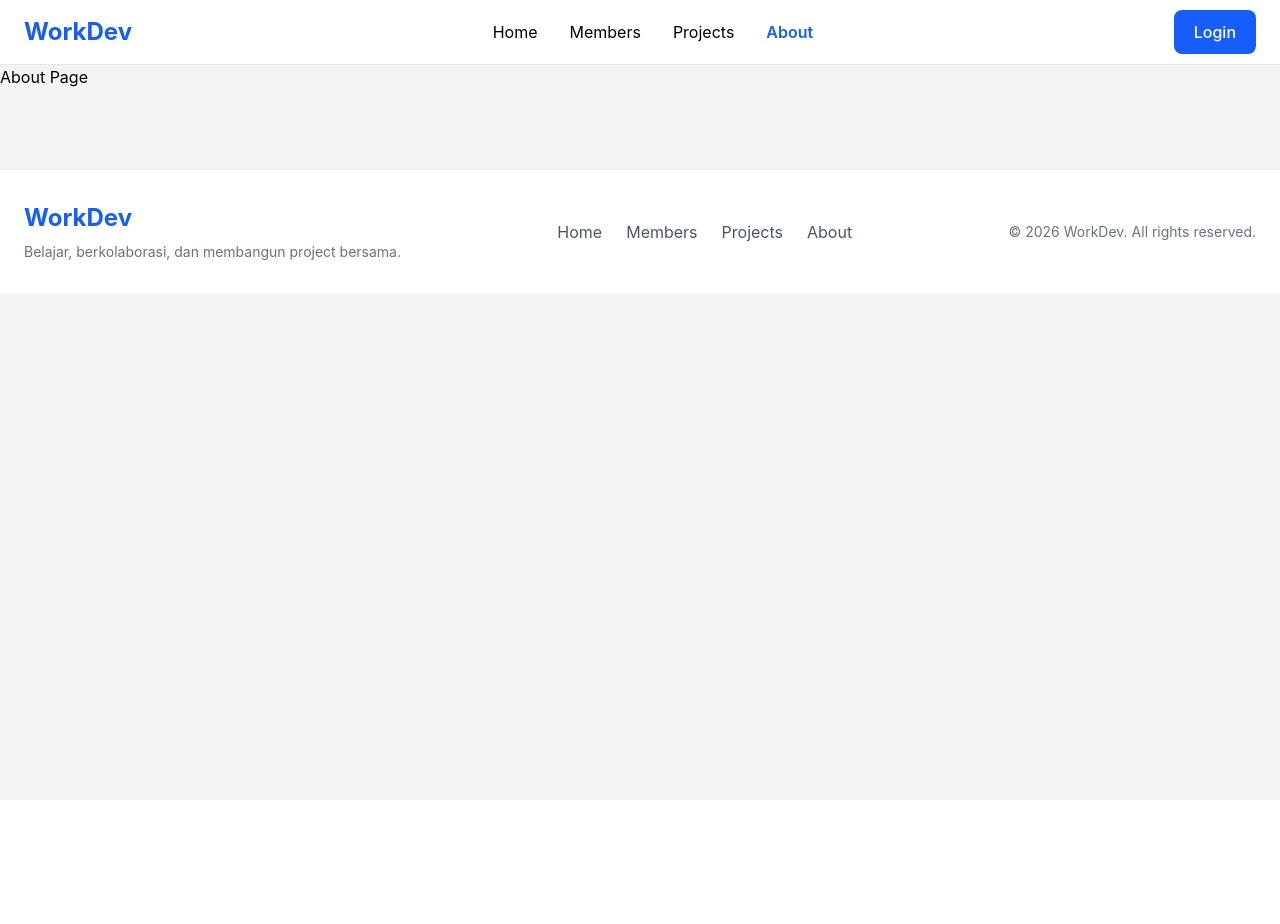
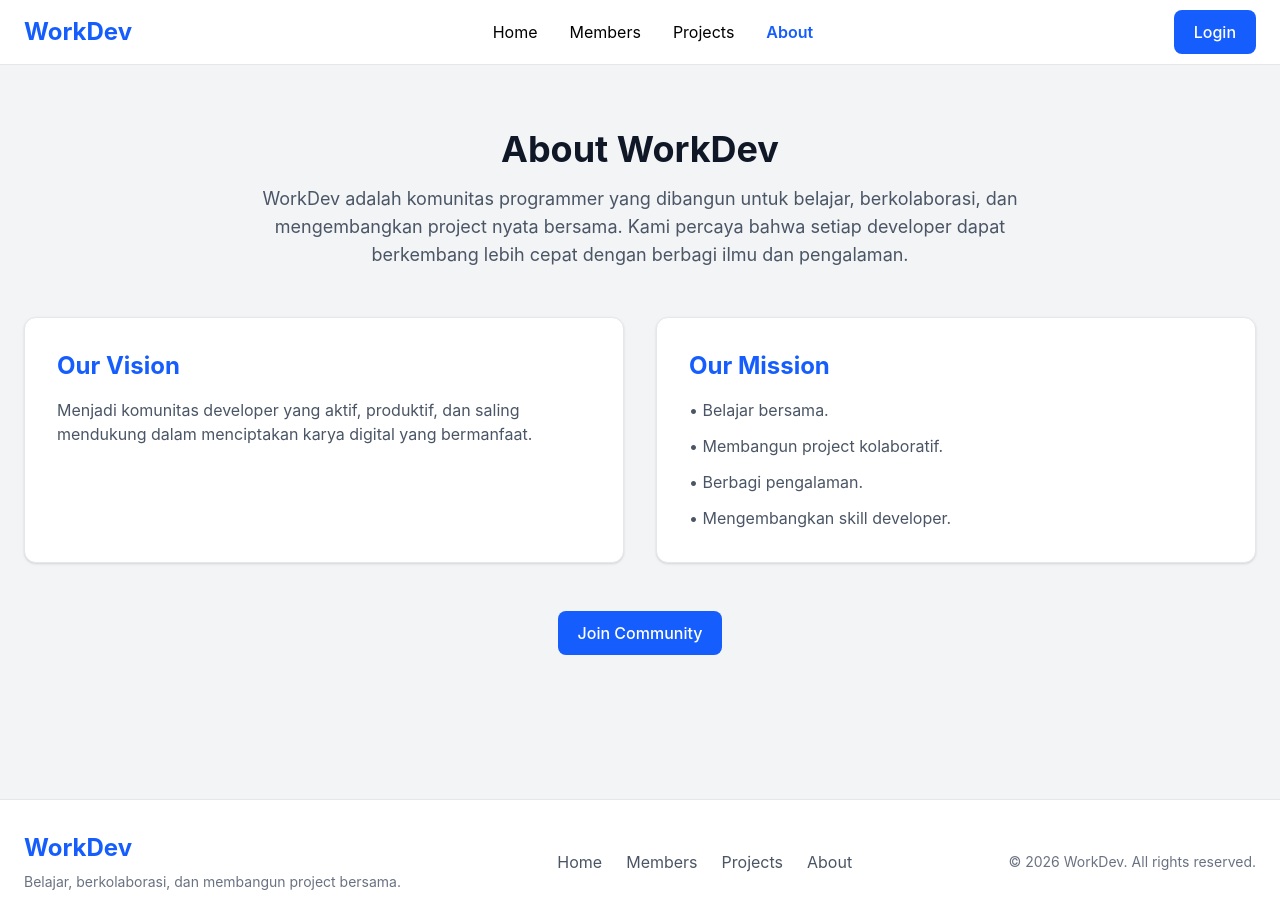
Before and after one commit to Squarepants23/WorkDev, a React (Vite) app in the folder client/: page /about in a window 1280 px wide. Before the commit the page ends 800 px from the top, so only its background shows below. Built offline with nearby package versions, Linux system fonts and the light colour scheme.

Commit message:
feat(frontend): add about page and project detail rounting

```diff
--- a/client/src/pages/AboutPage.tsx
+++ b/client/src/pages/AboutPage.tsx
@@ -1,5 +1,53 @@
+import Container from "../components/Container/Container";
+import Button from "../components/Button/Button";
+
 function AboutPage() {
-  return <h1>About Page</h1>;
+  return (
+    <Container>
+      <section className="py-16">
+        <h1 className="mb-4 text-center text-4xl font-bold text-gray-900">
+          About WorkDev
+        </h1>
+
+        <p className="mx-auto mb-12 max-w-3xl text-center text-lg text-gray-600">
+          WorkDev adalah komunitas programmer yang dibangun untuk belajar,
+          berkolaborasi, dan mengembangkan project nyata bersama. Kami percaya
+          bahwa setiap developer dapat berkembang lebih cepat dengan berbagi
+          ilmu dan pengalaman.
+        </p>
+
+        <div className="grid gap-8 md:grid-cols-2">
+          <div className="rounded-xl border border-gray-200 bg-white p-8 shadow-sm">
+            <h2 className="mb-4 text-2xl font-bold text-blue-600">
+              Our Vision
+            </h2>
+
+            <p className="text-gray-600">
+              Menjadi komunitas developer yang aktif, produktif, dan saling
+              mendukung dalam menciptakan karya digital yang bermanfaat.
+            </p>
+          </div>
+
+          <div className="rounded-xl border border-gray-200 bg-white p-8 shadow-sm">
+            <h2 className="mb-4 text-2xl font-bold text-blue-600">
+              Our Mission
+            </h2>
+
+            <ul className="space-y-3 text-gray-600">
+              <li>• Belajar bersama.</li>
+              <li>• Membangun project kolaboratif.</li>
+              <li>• Berbagi pengalaman.</li>
+              <li>• Mengembangkan skill developer.</li>
+            </ul>
+          </div>
+        </div>
+
+        <div className="mt-12 flex justify-center">
+          <Button>Join Community</Button>
+        </div>
+      </section>
+    </Container>
+  );
 }
 
 export default AboutPage;
--- a/client/src/pages/HomePage.tsx
+++ b/client/src/pages/HomePage.tsx
@@ -1,3 +1,4 @@
+import { Link } from "react-router-dom";
 import Container from "../components/Container/Container";
 import Button from "../components/Button/Button";
 import Stats from "../components/Stats/Stats";
@@ -25,11 +26,15 @@ function HomePage() {
         </p>
 
         <div className="flex flex-wrap justify-center gap-4">
+         <Link to="/members">
           <Button>Explore Members</Button>
+         </Link>
 
+         <Link to="/projects">
           <button className="rounded-lg border border-gray-300 px-5 py-2.5 font-medium transition hover:bg-gray-100">
             View Projects
           </button>
+         </Link>
         </div>
       </section>
 
--- /dev/null
+++ b/client/src/pages/ProjectDetailPage.tsx
@@ -0,0 +1,20 @@
+import { useParams } from "react-router-dom";
+import Container from "../components/Container/Container";
+
+function ProjectDetailPage() {
+  const { id } = useParams();
+
+  return (
+    <Container>
+      <section className="py-16">
+        <h1 className="text-4xl font-bold">Project #{id}</h1>
+
+        <p className="mt-4 text-gray-600">
+          Ini adalah halaman detail project dengan ID {id}.
+        </p>
+      </section>
+    </Container>
+  );
+}
+
+export default ProjectDetailPage;
--- a/client/src/routes/AppRouter.tsx
+++ b/client/src/routes/AppRouter.tsx
@@ -7,6 +7,7 @@ import AboutPage from "../pages/AboutPage";
 import LoginPage from "../pages/LoginPage";
 import DashboardPage from "../pages/DashboardPage";
 import NotFoundPage from "../pages/NotFoundPage";
+import ProjectDetailPage from "../pages/ProjectDetailPage";
 
 function AppRouter() {
   return (
@@ -14,6 +15,7 @@ function AppRouter() {
       <Route path="/" element={<HomePage />} />
       <Route path="/members" element={<MembersPage />} />
       <Route path="/projects" element={<ProjectsPage />} />
+      <Route path="/projects/:id" element={<ProjectDetailPage />} />
       <Route path="/about" element={<AboutPage />} />
       <Route path="/login" element={<LoginPage />} />
       <Route path="/dashboard" element={<DashboardPage />} />
```
